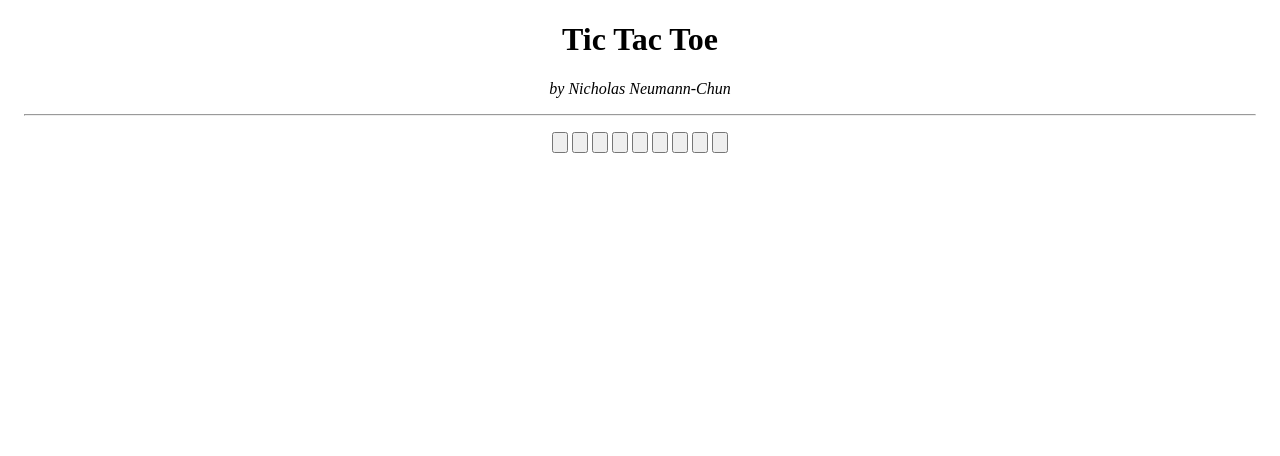
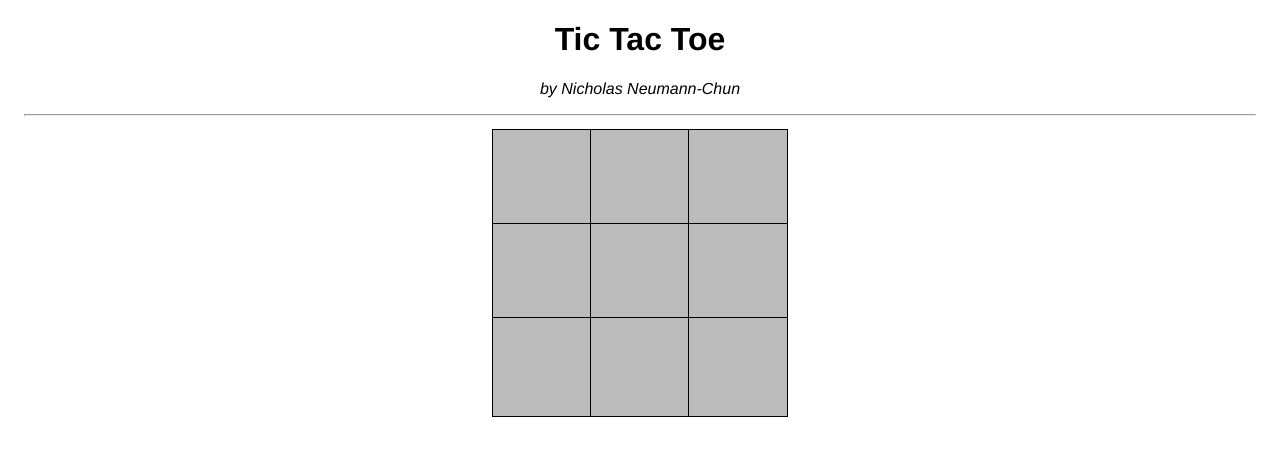
Before and after one commit to babelthuap/tictactoe, a website: page src/index.html in a window 1280 px wide. Drawn offline with Linux system fonts and the light colour scheme.

Commit message:
Format board nicely

```diff
--- a/src/style.css
+++ b/src/style.css
@@ -1,7 +1,30 @@
 body {
   text-align: center;
+  font-family: Helvetica, Arial, sans-serif;
 }
 
 hr {
   margin: 1em;
 }
+
+.board {
+  width: 350px;
+  margin: auto;
+}
+
+.btn {
+  background-color: #BBB;
+  border: 1px solid #000;
+  cursor: pointer;
+  width: 100px;
+  height: 100px;
+  margin: -3px;
+}
+
+.btn:hover {
+  background-color: #AAA;
+}
+
+.btn:focus {
+  outline: 0;
+}
```
